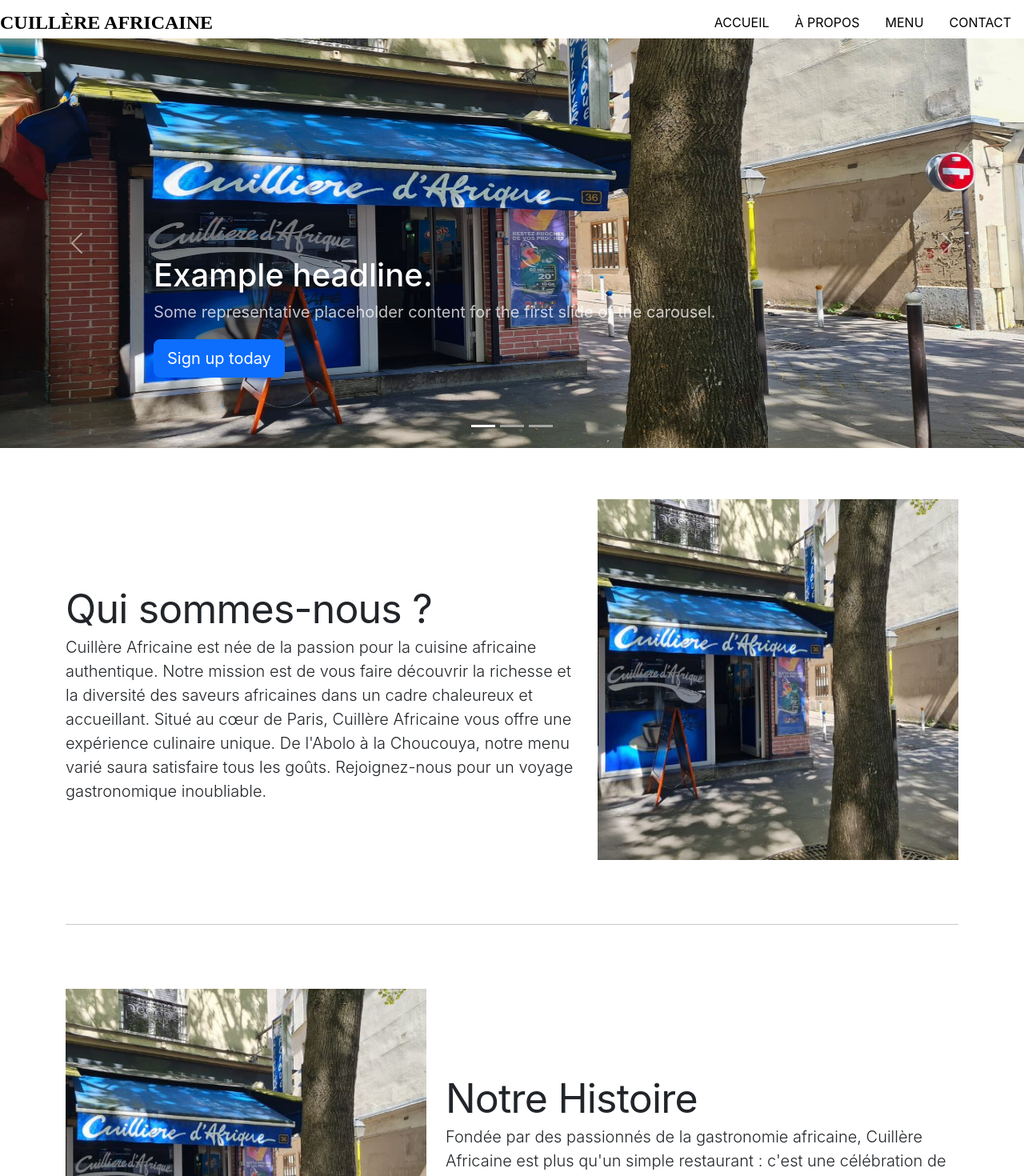
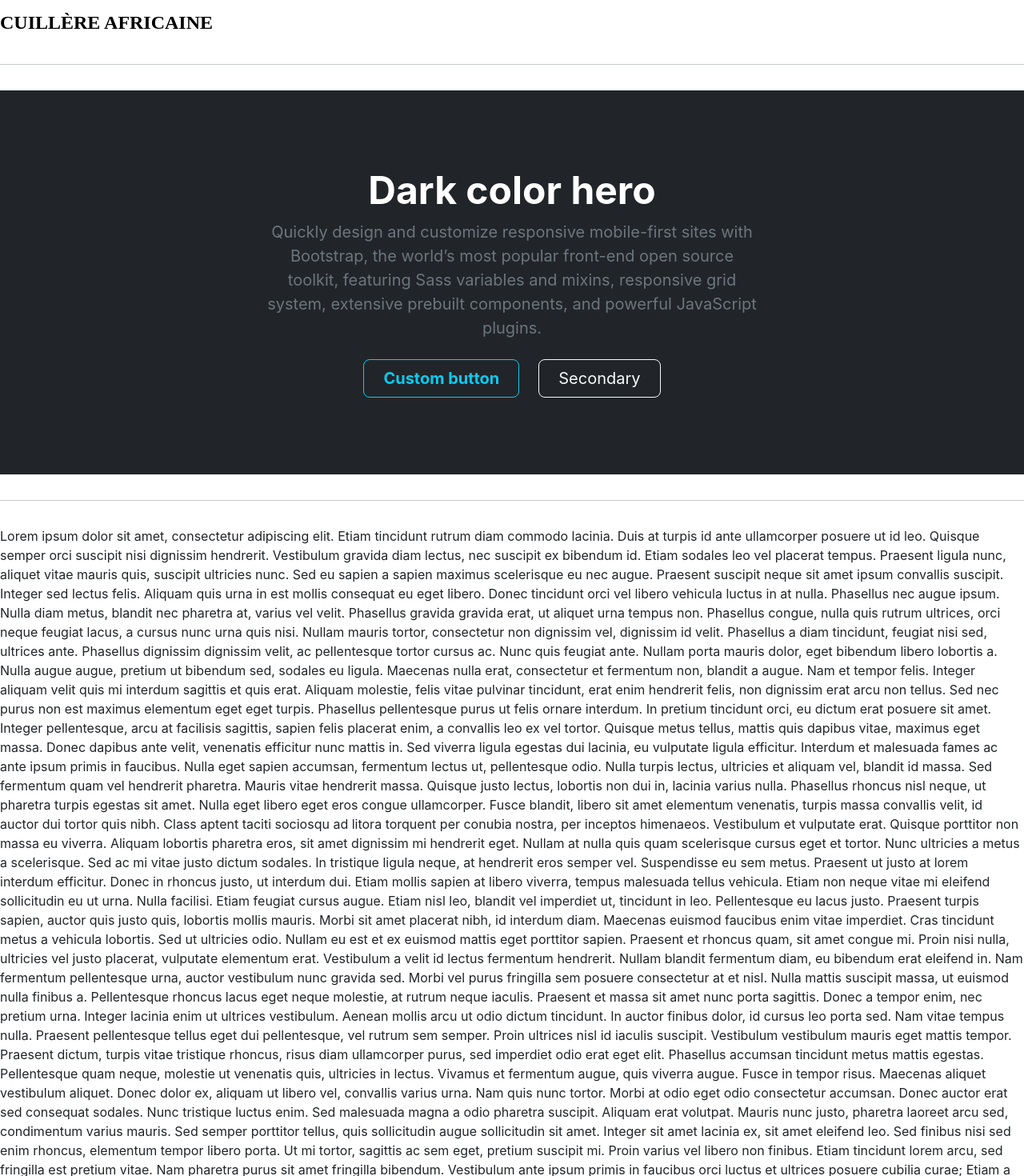
Before and after one commit to yve-n/cuillere-africaine-react, a React (Create React App) app: page /contact in a window 1280 px wide. Shown: the top 1470 px of the page at 80% size. Built offline with nearby package versions, Linux system fonts and the light colour scheme.

Commit message:
change the structure of the appliccation not using anchor anymore

```diff
--- a/src/App.css
+++ b/src/App.css
@@ -41,7 +41,7 @@
 ------------------------- */
 
 .featurette-divider {
-  margin: 5rem 0; /* Space out the Bootstrap <hr> more */
+  margin: 2rem 0; /* Space out the Bootstrap <hr> more */
 }
 
 /* Thin out the marketing headings */
@@ -54,6 +54,9 @@
 -------------------------------------------------- */
 
 /* Center align the text within the three columns below the carousel */
+.marketing {
+  margin-top: 5rem;
+}
 .marketing .col-lg-4 {
   margin-bottom: 1.5rem;
   text-align: center;
@@ -80,7 +83,7 @@
 }
 
 .onglet{
-  color: black;
+  color: white;
 }
 
 .logo{
--- a/src/App.js
+++ b/src/App.js
@@ -1,46 +1,27 @@
 import React from 'react';
 import './App.css';
 import Navbar from './Components/Navbar/Navbar';
-// import { BrowserRouter as Router, Route, Routes } from "react-router-dom"
+import { BrowserRouter as Router, Route, Routes } from "react-router-dom"
 import Home from './Components/Home/Home';
 import About from './Components/About/About';
 import Contact from './Components/Contact/Contact';
 import Menu from './Components/Menu/Menu';
 import Footer from './Components/Footer/Footer';
 
-
 function App() {
     return (
-        // <>
-        //     <Router>
-        //         <Navbar />
-        //         <Routes>
-        //             <Route path="/" element={<Home />} />
-        //             <Route path="/about-us" element={<About />} />
-        //             <Route path="/menu" element={<Menu />} />
-        //             <Route path="/contact" element={<Contact/>} />
-        //         </Routes>
-        //         <Footer />
-        //     </Router>
-        // </>
-        <div>
-            <Navbar />
-            <div id="home">
-                <Home />
-            </div>
-            <div className="container">
-                <div id="about-us" className='row featurette'>
-                    <About />
-                </div>
-                <div id="menu" className='row featurette'>
-                    <Menu />
-                </div>
-                <div id="contact" className='row featurette'>
-                    <Contact />
-                </div>
-            </div>
-            <Footer />
-        </div>
+        <>
+            <Router>
+                <Navbar />
+                <Routes>
+                    <Route path="/" element={<Home />} />
+                    <Route path="/about-us" element={<About />} />
+                    <Route path="/menu" element={<Menu />} />
+                    <Route path="/contact" element={<Contact/>} />
+                </Routes>
+                <Footer />
+            </Router>
+        </>
     );
 }
 
--- a/src/index.js
+++ b/src/index.js
@@ -1,4 +1,6 @@
 import 'bootstrap/dist/css/bootstrap.min.css';
+import 'bootstrap/dist/js/bootstrap.bundle.min';
+
 import React from 'react';
 import ReactDOM from 'react-dom/client';
 import './index.css';
```
